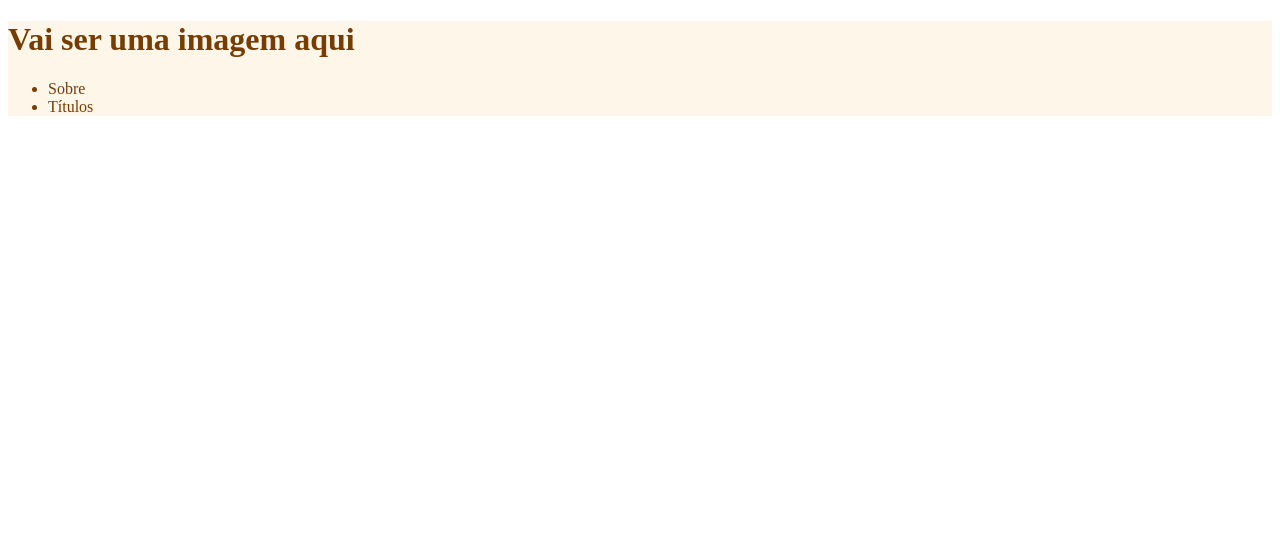
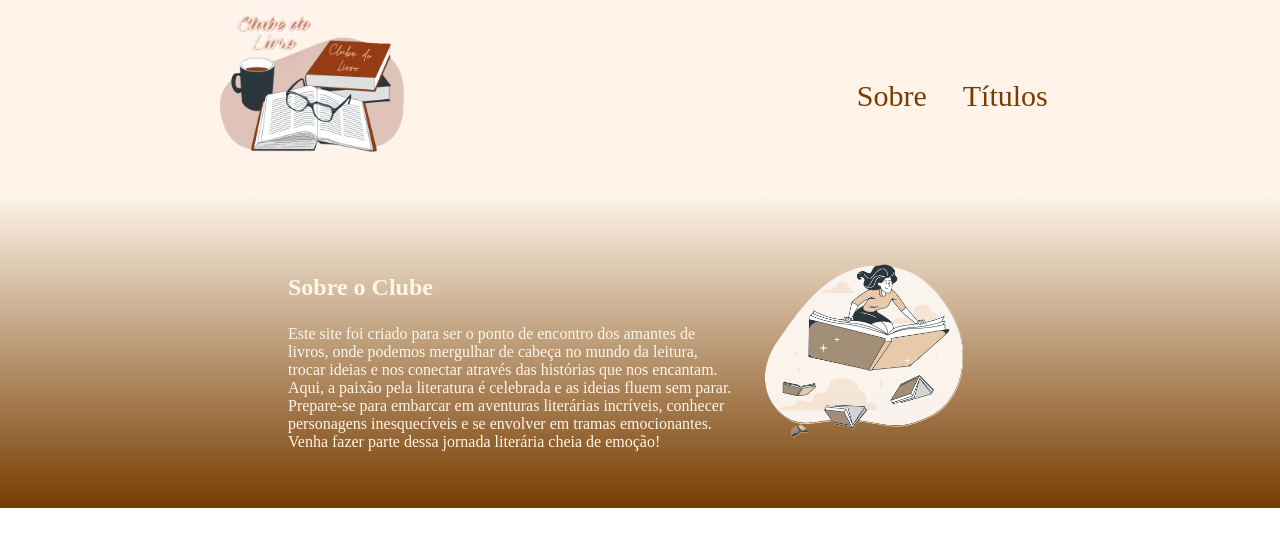
Before and after one commit to Gabryella-N/site-criativo-livros, a plain HTML site: page index.html in a window 1280 px wide. Drawn offline with Linux system fonts and the light colour scheme.

Commit message:
Add files via upload

```diff
--- a/index.html
+++ b/index.html
@@ -2,17 +2,29 @@
 <html lang="pt-br">
 <head>
     <meta charset="UTF-8">
+    <meta name="x-UA-Compatible" content="IE=edge">
     <meta name="viewport" content="width=device-width, initial-scale=1.0">
-    <title>Clube do Livro</title>
+    <title>CLUBE DO LIVRO</title>
     <link rel="stylesheet" href="style.css">
 </head>
+
 <body>
-    <header> <h1>Vai ser uma imagem aqui</h1>
-        <ul>
-            <li>Sobre</li>
-            <li>Títulos</li>
+    <header class="cabeçalho">
+         <img class="cabeçalho-imagem"src="Clube do Livro.logo.png.png" alt="Óculos apoiado em vários livros">
+              <ul class="cabeçalho-lista">
+            <li class="cabeçalho-lista-item">Sobre</li>
+            <li class="cabeçalho-lista-item">Títulos</li>
         </ul>
     </header>
+    <section class="sobre">
+        <div class="sobre-div-conteudo">
+            <h2 class="S
+            sobre-titulo">Sobre o Clube</h2>
+            <p class="clube-texto-um">Este site foi criado para ser o ponto de encontro dos amantes de livros, onde podemos mergulhar de cabeça no mundo da leitura, trocar ideias e nos conectar através das histórias que nos encantam.</p>
+            <p class="clube-texto-dois">Aqui, a paixão pela literatura é celebrada e as ideias fluem sem parar. Prepare-se para embarcar em aventuras literárias incríveis, conhecer personagens inesquecíveis e se envolver em tramas emocionantes. Venha fazer parte dessa jornada literária cheia de emoção!</p>
+        </div>
+    <img class="livros-imagem" src="Bibliophile-bro.png" alt="Mulher voando em cima dos livros">
+</section>
+</body>
 
-</body>
 </html>
--- a/style.css
+++ b/style.css
@@ -1,4 +1,43 @@
-header{
-    background-color: #FFF6EA;
+*{
+    margin: 0;
+    padding:0;
+}
+
+.cabeçalho {
+    background-color: #FFF3EA;
     color: #763C00;
+    display: flex;
+    justify-content: space-around;
+    align-items: center;
+    padding: 0 0;
 }
+
+.cabeçalho-imagem{
+    width:  15%;
+}
+
+.cabeçalho-lista-item{
+    display: inline-block;
+    margin: 0 16px;
+    font-size: 30px;
+}
+
+.livros-imagem{
+    width: 20%;
+}
+
+.sobre{
+    background-image: linear-gradient(#FFF6EA,#763C00);
+    color: #FFF6EA;
+    display: flex;
+    justify-content: center;
+    align-items: center;
+    padding: 30px 0;
+}
+
+.sobre-div-conteudo{
+    width: 35%;
+}
+.sobre-titulo{
+    padding: 24px 0;
+}
```
